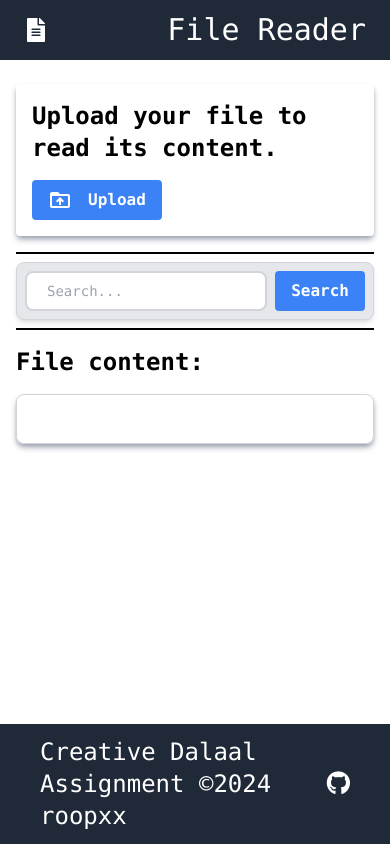
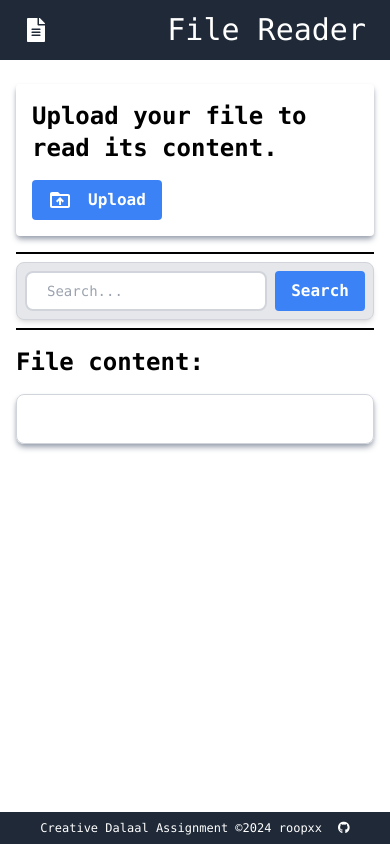
Before and after one commit to roopxx/file-reader, a React (Vite) app: page / in a window 390 px wide. Built offline with nearby package versions, Linux system fonts and the light colour scheme.

Commit message:
Final build v2

```diff
--- a/src/components/Footer.jsx
+++ b/src/components/Footer.jsx
@@ -1,6 +1,6 @@
 export default function Footer() {
   return (
-    <div className="text-2xl absolute bottom-0 py-3 left-0 flex items-center justify-center gap-4 w-full px-10 bg-gray-800 text-white">
+    <div className="text-xs md:text-2xl absolute bottom-0 py-2 md:py-3 left-0 flex items-center justify-center gap-4 w-full px-10 bg-gray-800 text-white">
       <p>
         Creative Dalaal Assignment ©
         <script>document.write(new Date().getFullYear());</script>
```
Also changed, not shown: 4 other files (tests, documents, lock files or other folders).
